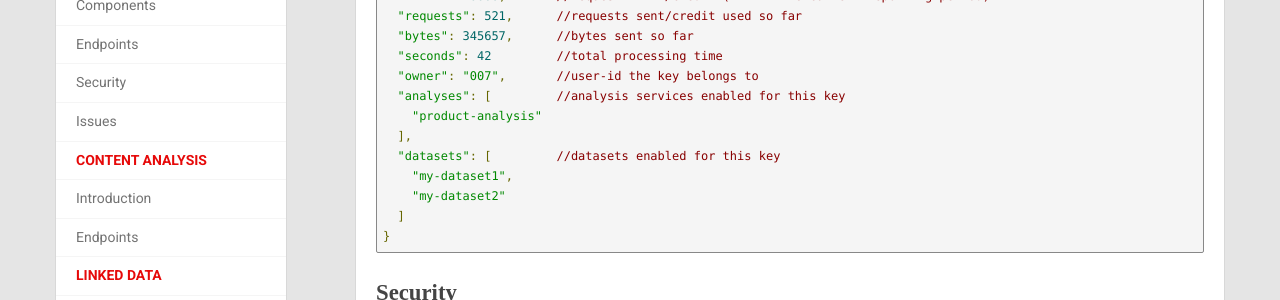
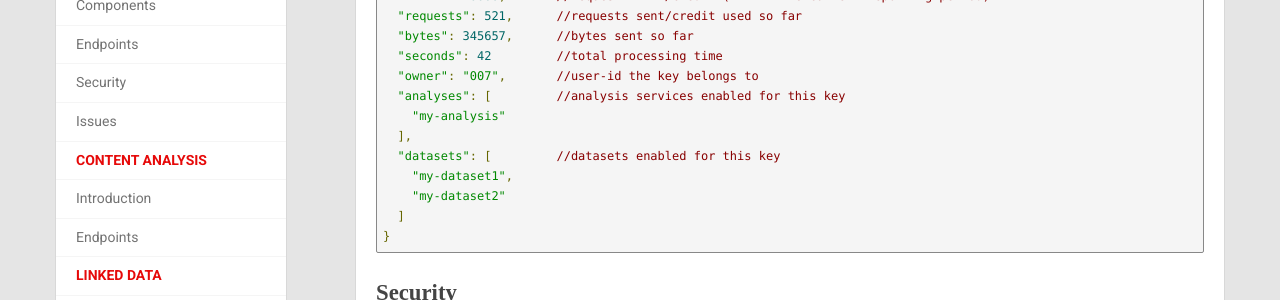
Before and after one commit to redlink-gmbh/redlink-gmbh.github.io, a Jekyll site: the page built from api/1.0-BETA.html, in a window 1280 px wide and 900 px high, scrolled down 1180 px. Shown: the part 151-451 px from the top of the window. Built offline with Jekyll 4.4.1, drawn with Linux system fonts in a browser that asks for light colours; comment, search, counter and statistics services are not loaded; some of the changed lines change nothing that is shown.

Commit message:
updated new json format

```diff
--- a/api/1.0-BETA.html
+++ b/api/1.0-BETA.html
@@ -156,7 +156,7 @@
   "seconds": 42         //total processing time
   "owner": "007",       //user-id the key belongs to
   "analyses": [         //analysis services enabled for this key
-    "product-analysis"
+    "my-analysis"
   ],
   "datasets": [         //datasets enabled for this key
     "my-dataset1",
@@ -330,53 +330,146 @@
 
                     <pre class="prettyprint">
 {
-  'language' : [... , ...],
 
-  'sentiment' : { (summarized sentiment value in case the sentiment engine is present)
-    positive: ...,
-    negative: ....
-  },
+    "languages": [ // Detected languages
+        "en"
+    ],
 
-  'annotations' : [
-    {
-      'label': (preferred label of entity if available, or one of the labels occurring in the text otherwise)
-		{
-			language:....,
-			text:....,
-		}
-      'types':  [... , ...], (labels of the type if available; otherwise skip)
-      'reference': '...', (URI of the linked entity if available; otherwise skip)
-      'thumbnails': [... , ...], (URIs of thumbnails that can be used to depict the entity, if available)
-      'summaries': (summary text of the referenced entity if requested)
-		[
-			{
-				language:....,
-				text:....,
-			},
-			{
-				language:....,
-				text:....,
-			}
-		]
-      'positions' : [   (occurrences of this reference/label in the text)
+    "entities": [ // if no entity-extraction was done (e.g. because not activated in the analysis)
+                  // this property is completely omitted.
         {
-          start: ...,
-          end: ...,
-          confidence: ...,
-          text: ...  (the label as it is occurring in the text)
-	  context: ... (mention context)
+            "dataset": "dbpedia", // The configured dataset (id/name/...) this entity comes from
+            "reference": "http://dbpedia.org/resource/Saturday_Night_Live", // this is the URI of the entity
+            "confidence": 1.0, // the maximum confidence of all mentions
+
+            "properties": { // (1) basic properties, for every entity, always present
+                "name": "name",
+                "summary": "short summary",
+
+                "type": [ // list of types, used to know which specific props are available (see below)
+                    "creative work",
+                    "event",
+                    "organisation",
+                    "person",
+                    "place",
+                    "product",
+                    "other"
+                ],
+                "sameAs": [ // sameAs links of the "reference"
+                    "http://rdf.freebase.com/ns/m.xxxxx",
+                    "http://yago-knowledge.org/resource/xxxx"
+                ],
+
+                //
+                "image": [ (2) optional basic properties, might come with every entity
+                ],
+
+                "homepage": "http://example.org/", // optional
+
+                // (3) type specific properties
+
+                // (3.1) creative work
+                "creator": "...",
+                "genre": "...", //
+                "publisher": "...",
+                "datePublished": "2015-01-01",
+
+                // (3.2) event
+                "startDate": "2014-08-26T10:00:00Z",
+                "endDate": "2014-08-26T12:30:00Z", // optional
+
+
+                // (3.3) organisation
+                /* nothing extra here */
+
+                // (3.4) person
+                "gender": "male",
+                "birth": "1974-04-01",
+                "death": "2013-11-09", // optional ;-)
+                "nationality": "de",
+
+                // (3.5) place
+                /* nothing extra here */
+
+                // (3.6) product
+                "brand": "Apple",
+                "manufacturer": "Foxconn",
+
+                // (3.7) other
+                /* nothing extra here */
+
+                // (3.8) Shared
+                // (3.8.1) place || event || organisation (headquarter)
+                "location": {
+                    "lat": 43.3333,
+                    "lon": 13.3333
+                }
+
+            }, /* END properties */
+            "mentions": [
+                {
+                    "prefix": "c died on ", // 10 chars before the text
+                    "text": "Saturday",     // aka anchor
+                    "suffix": " at the ag", // 10 chars after the text
+                    "context": " the context where the entity was recognized ",
+                    "confidence": 0.9,
+                    "start": 104,
+                    "end": 112
+                },
+                { /* more mentions ... */ }
+            ] /* END mentions */
+        }, /* END entity */
+        { /* more entities ... */ }
+    ], /* END entities */
+
+    "facts": [ // if no fact-extraction was done (e.g. because not activated in the analysis)
+               // this property is completely omitted.
+        {
+            "name": "Product Weight", // preferred label of the fact-def. in the lang of the text
+            "reference": "http://example.com/foo/ProductWeight", // URI of the fact-definition
+            "type": "numeric", // enum, entity, numeric, range, dimension, date, duration, event
+            "value": [
+                "foo", "bar"
+            ],
+            "mentions": [
+                {
+                    "prefix": "x50x15 mm ",
+                    "text": "Weight: 0.3 kg",
+                    "suffix": " Shipping ",
+                    "context": "...",
+                    "start": 15,
+                    "end": 26
+                },
+                { /* more mentions ... */}
+            ]
         },
-        ...
-      ]
-    }
-  ],
-  'categories' : [
-    {
-      'label': '...', (preferred label of the category)
-      'reference': '...', (URI of the category if available)
-      'summary' : ..., (if summary query parameter is given)
-      'confidence': ...
-  ]
+        { /* more facts */ }
+    ], /* END facts */
+
+    "categories": [ // if no classification was done (e.g. because not activated in the analysis)
+                    // this property is completely omitted.
+        {
+            "dataset": "dbpedia",
+            "component": "machine-linking",
+            "reference": "http://dbpedia.org/resource/xxxx",
+            "confidence": 0.1234563,
+            "properties": {
+                "name": "...",
+                "summary": "...",
+                "image": [
+                    "http://..."
+                ]
+            }
+        },
+        { /* more categories */ }
+    ], /* END categories */
+
+    "sentiments": { // if no sentiment analysis was done (e.g. because not activated in the analysis)
+                    //  this property is completely omitted.
+        "positive": 0.6213,
+        "negative": 0.2112
+    } /* END sentiments */
+
 }</pre>
                   </div>
                 </div>
```
